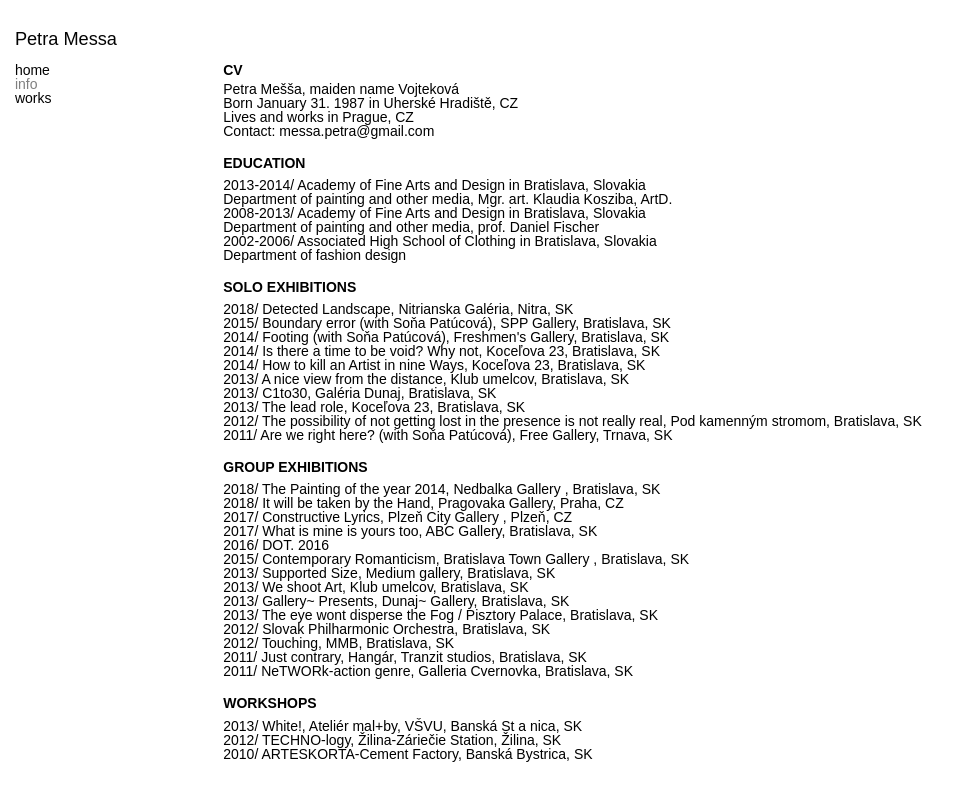
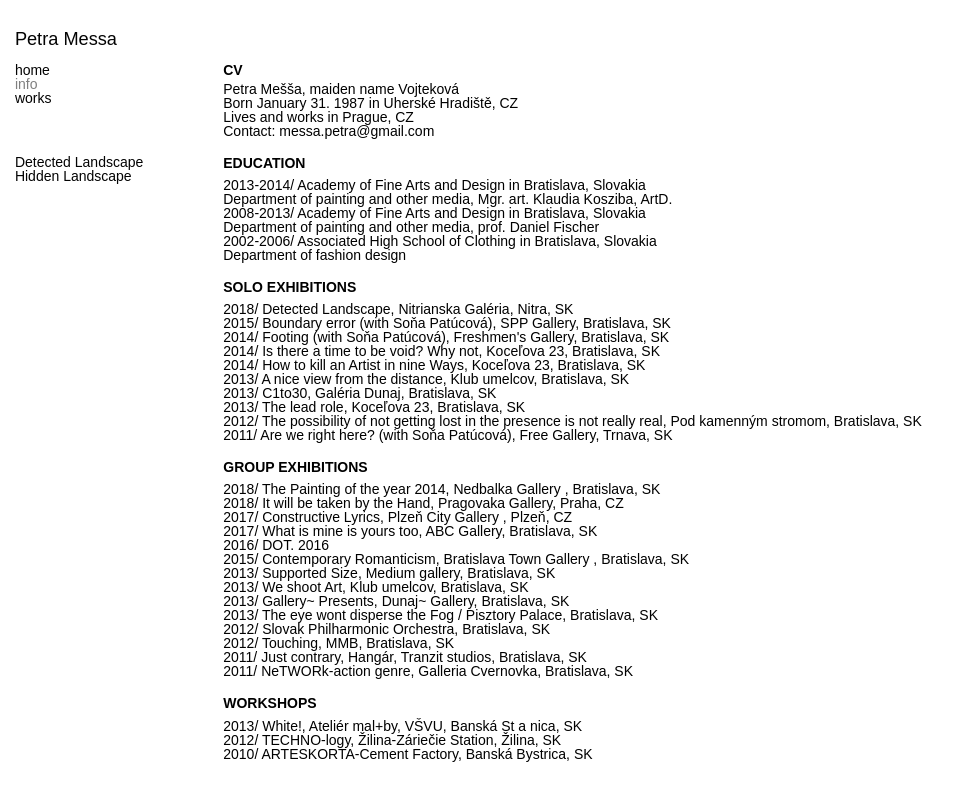
Before and after one commit to FilipMessa/artpot, a Gatsby site: page /info in a window 1280 px wide. Shown: the whole page, without its empty margins (0-968 px from the left). Built offline with nearby package versions, Linux system fonts and the light colour scheme; Gatsby itself is replaced by a stand-in of ours; some packages are replaced by stand-ins of ours; a web font is replaced by a local one.

Commit message:
get subnavigation from data

```diff
--- /dev/null
+++ b/src/components/Navigation/SubNavigation.js
@@ -0,0 +1,37 @@
+import * as React from 'react'
+import { Link, StaticQuery, graphql } from 'gatsby'
+import styled from 'styled-components'
+import NavItem from './NavItem'
+
+const query = graphql`
+  query SubNavigationQuery {
+    allMarkdownRemark(filter: { fileAbsolutePath: { regex: "/(works)/" } }) {
+      nodes {
+        frontmatter {
+          slug
+          title
+        }
+      }
+    }
+  }
+`
+
+const NavContainer = styled.nav`
+  margin-top: 50px;
+`
+
+const getNavigationData = ({ allMarkdownRemark }) => {
+  return (
+    <NavContainer>
+      {allMarkdownRemark.nodes.map(({ frontmatter }) => (
+        <NavItem label={frontmatter.title} to={frontmatter.slug} />
+      ))}
+    </NavContainer>
+  )
+}
+
+const SubNavigation = () => {
+  return <StaticQuery query={query} render={getNavigationData} />
+}
+
+export default SubNavigation
--- a/src/components/Navigation/index.js
+++ b/src/components/Navigation/index.js
@@ -1,12 +1,18 @@
 import * as React from 'react'
 import NavItem from './NavItem'
+import SubNavigation from './SubNavigation'
 
 const Navigation = () => (
   <nav>
     <ul>
       <NavItem label="home" to="" />
       <NavItem label="info" to="info" />
-      <NavItem label="works" to="works" partiallyActive />
+      <div>
+        <NavItem label="works" to="works" partiallyActive />
+        <nav>
+          <SubNavigation />
+        </nav>
+      </div>
     </ul>
   </nav>
 )
```
Also changed, not shown: src/Nav.Md (+17 -0 lines).
